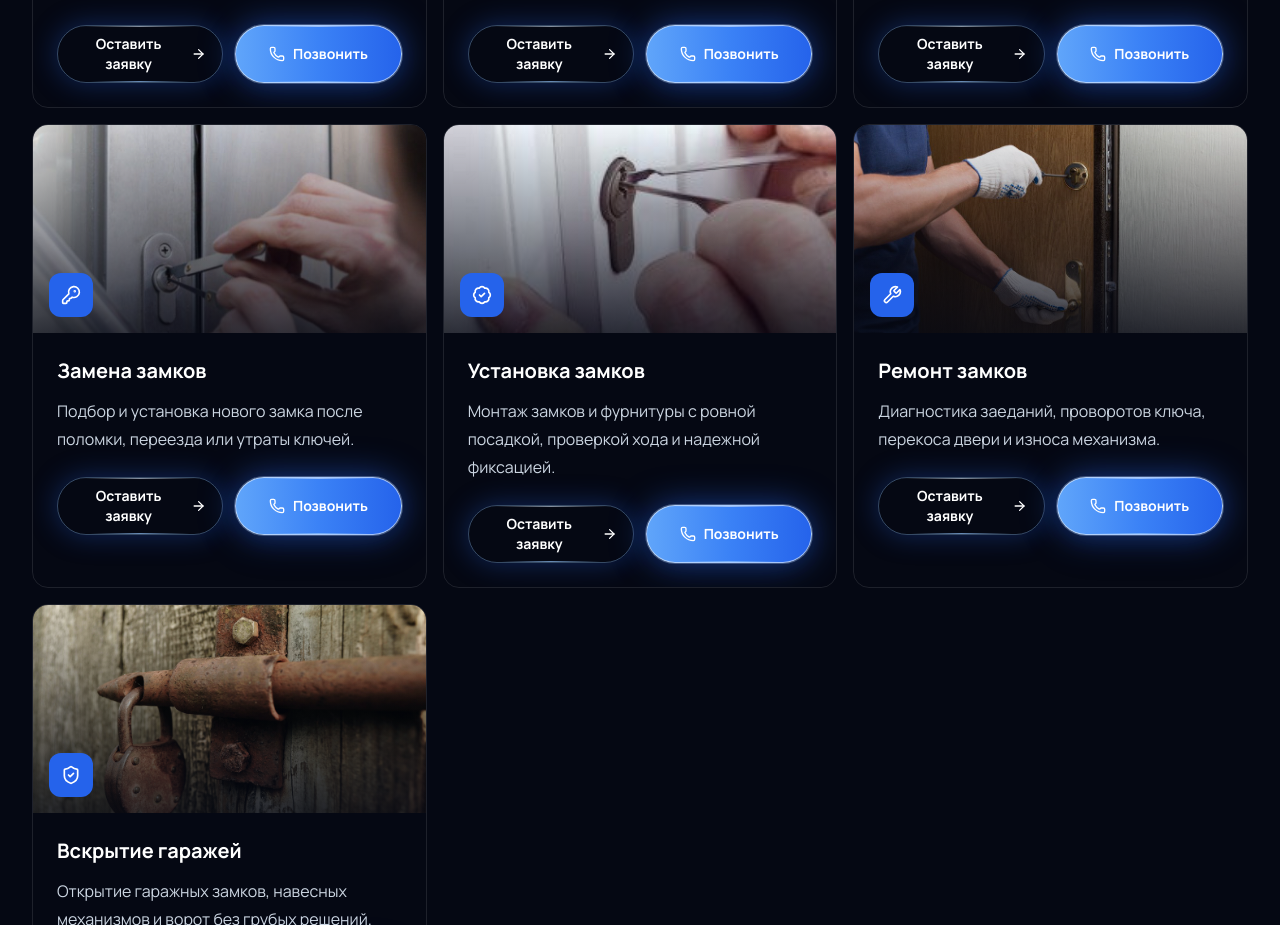
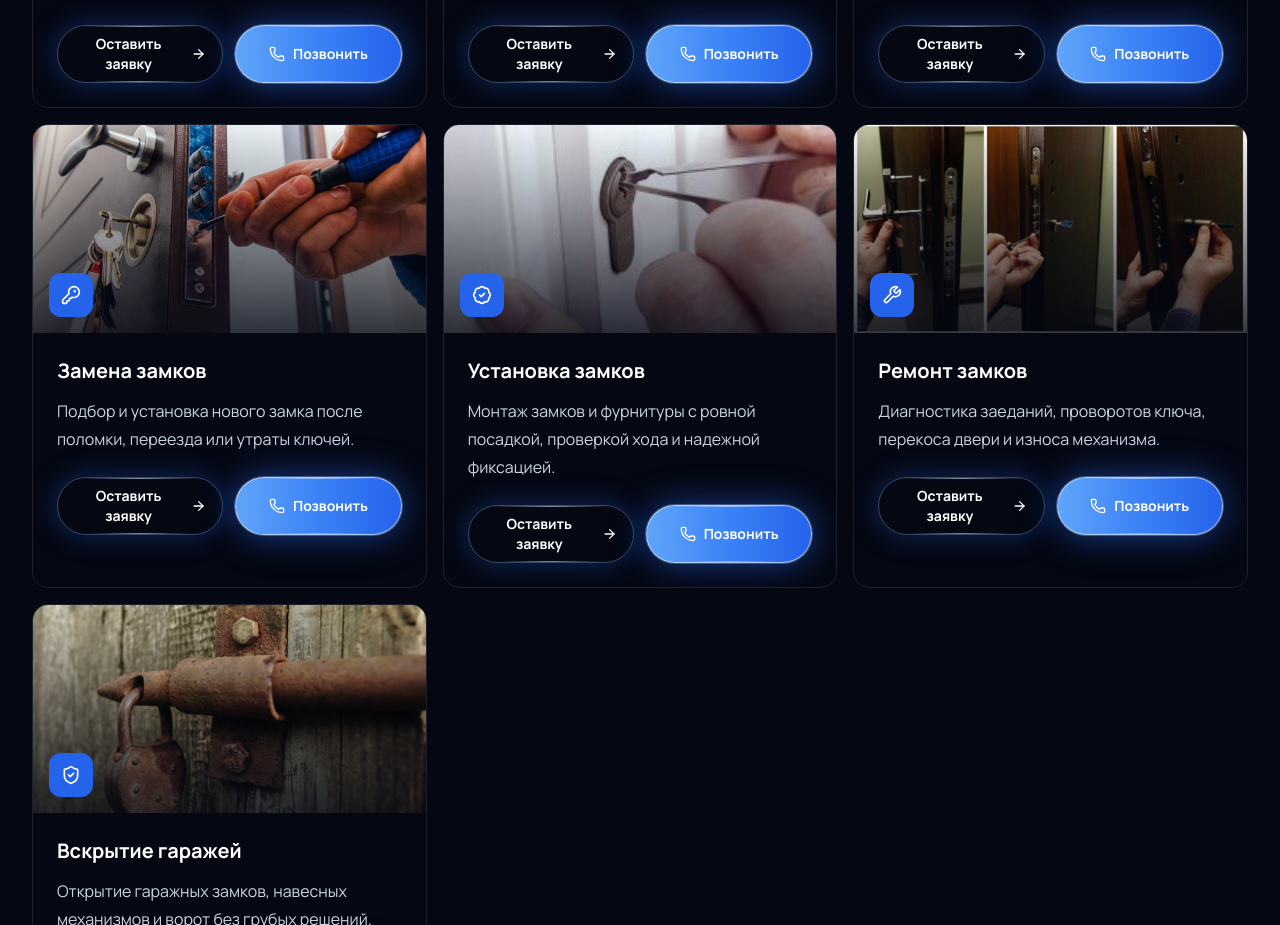
Before and after one commit to nikweb3nity-svg/landing_key_sevast, a Next.js app: page / in a window 1280 px wide. Shown: the part 1760-2685 px from the top of the page. Built offline with nearby package versions, Linux system fonts and the light colour scheme.

Commit message:
Update service photos

```diff
--- a/src/data/landing.ts
+++ b/src/data/landing.ts
@@ -55,7 +55,7 @@ export const landingContent = {
     {
       title: "Замена замков",
       text: "Подбор и установка нового замка после поломки, переезда или утраты ключей.",
-      image: "/images/lock-pick-closeup.png",
+      image: "/images/zamena.jpg",
     },
     {
       title: "Установка замков",
@@ -65,7 +65,7 @@ export const landingContent = {
     {
       title: "Ремонт замков",
       text: "Диагностика заеданий, проворотов ключа, перекоса двери и износа механизма.",
-      image: "/images/door-master.png",
+      image: "/images/instant.jpg",
     },
     {
       title: "Вскрытие гаражей",
```
Also changed, not shown: public/images/instant.jpg (added), public/images/zamena.jpg (added).
